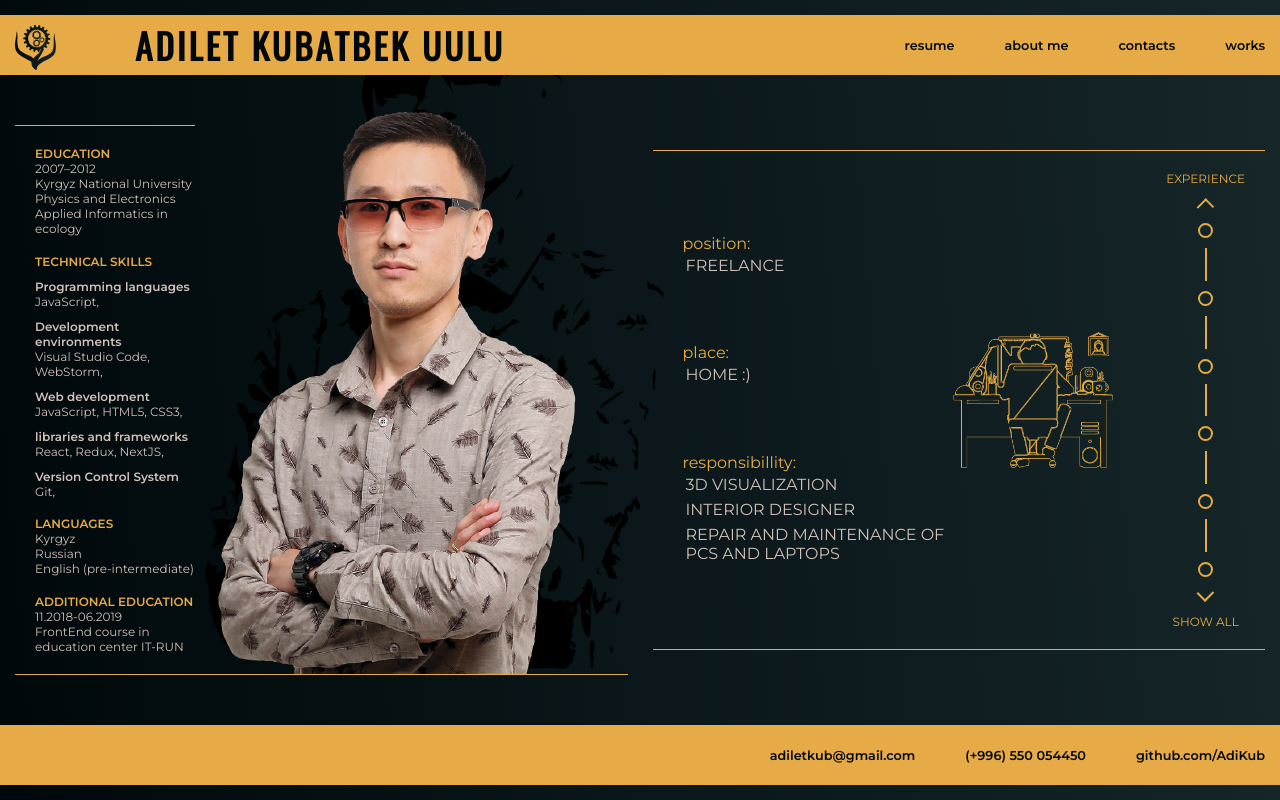
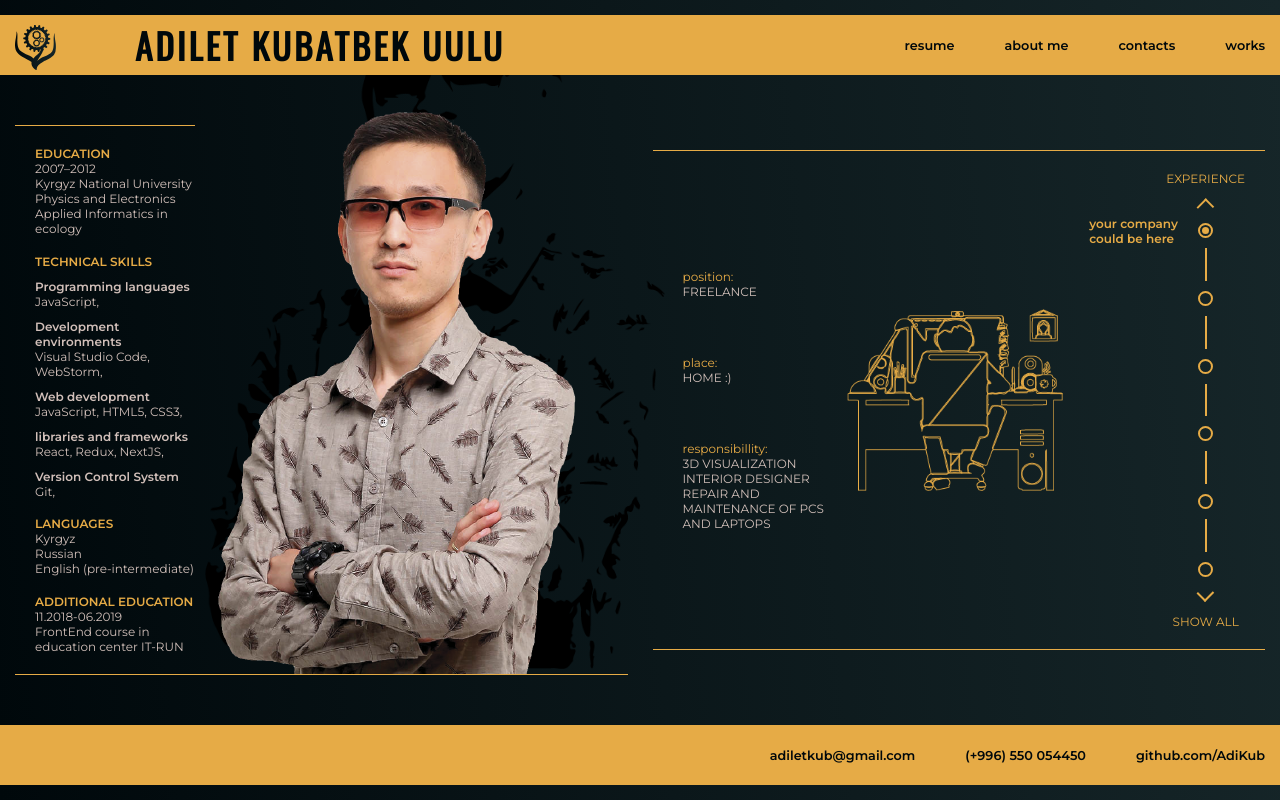
Before and after one commit to AdiKub/resume.github.io, a React (Create React App) app: page / in a window 1280 px wide. Built offline with nearby package versions, Linux system fonts and the light colour scheme.

Commit message:
eneble arrows

```diff
--- a/src/components/ExperienceNavigator/index.js
+++ b/src/components/ExperienceNavigator/index.js
@@ -1,14 +1,25 @@
 import React, { useState } from 'react'
 
 import './styles.scss'
-import experiense from  '../../data/experience.json'
+import experiense from '../../data/experience.json'
 
 
 const ExperienceNavigator = () => {
-	const [buttonId, isSelect] = useState('first')
+	const [buttonId, isSelect] = useState('future')
 	const experienseList = experiense.experiense;
 	const dates = []
 	Object.keys(experienseList).map(key => dates.push(experienseList[key].period))
+
+	const setNextDate =()=> {
+	 	dates.indexOf(buttonId) > 0 ?
+		isSelect(dates[dates.indexOf(buttonId)-1]) :
+		isSelect(dates[dates.length-1])
+	}
+	const setPrevDate =()=> {
+		dates.indexOf(buttonId) < dates.length-1 ?
+		 isSelect(dates[dates.indexOf(buttonId)+1]) :
+		 isSelect(dates[0])
+	 }
 
 	return (
 		<div className='navigator'>
@@ -16,20 +27,31 @@ const ExperienceNavigator = () => {
 				experience
 		</span>
 			<div className='navigator-buttons'>
-				<div className='navigator__arrow__up'>
+				<div onClick={()=> setNextDate()} className='navigator__arrow__up'>
 				</div>
 				<div className='navigator-wrapper'>
 
 					<div id='first' className='navigator-radio'>
-						<div className='navigator-radio__back'>
+						<div onClick={() => isSelect('future')} className='navigator-radio__back'>
 						</div>
+						{buttonId === 'future' &&
+							<div className='navigator-radio__front' >
+								<span className='navigator-radio__front__text'>
+									{'your company could be here'}
+								</span>
+								<div className='navigator-radio__front__point'>
 								</div>
-					{dates.map((date) => (
+							</div>}
+					</div>
+					{dates.map((date, index) => (
 						<div key={date} className='navigator-wrapper navigator-wrapper_dinamic'>
 							<div className='navigator-radio__line'>
 							</div>
 							<div className='navigator-radio'>
-								<div onClick={(e) => isSelect(e.target.id)} id={date} className='navigator-radio__back'>
+								<div
+									onClick={(e) => isSelect(e.target.id)}
+									id={date}
+									className='navigator-radio__back'>
 								</div>
 								{buttonId === date &&
 									<div className='navigator-radio__front' >
@@ -43,7 +65,7 @@ const ExperienceNavigator = () => {
 						</div>
 					))}
 				</div>
-				<div className='navigator__arrow__down'>
+				<div onClick={()=> setPrevDate()} className='navigator__arrow__down'>
 				</div>
 			</div>
 			<span className='navigator-change_text'>
--- a/src/components/ExperienceNavigator/styles.scss
+++ b/src/components/ExperienceNavigator/styles.scss
@@ -67,7 +67,10 @@
             border-radius: 50%;
            }
            &__text {
+               width: 80%;
                color: $mainYellow;
+               font-size: 12px;
+               font-weight: bold;
            }
         }
     }
--- a/src/components/ExperienseDisplay/styles.scss
+++ b/src/components/ExperienseDisplay/styles.scss
@@ -3,15 +3,16 @@
 .experiense-display {
     display: flex;
     height: 100%;
-    width: 450px;
+    width: 400px;
     padding: 30px 10px;
     align-items: center;
     justify-content: space-between;
 
     &-content {
+        width: 50%;
         display: flex;
         flex-direction: column;
-        height: 100%;
+        height: 80%;
         justify-content: space-around;
     }
 
@@ -20,11 +21,13 @@
         display: flex;
         flex-direction: column;
         text-transform: lowercase;
+        font-size: 12px;
+
 
         &__name {
-            margin: 3px;
             color: $lightFont;
             text-transform: uppercase;
+
         }
     }
 
```
Also changed, not shown: src/components/ExperienseDisplay/index.js (line endings or trailing spaces). Lines whose indentation alone changed are shown as unchanged.
